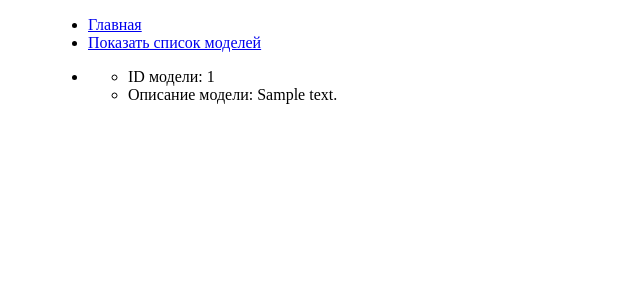
After one commit to davy829/3d_model_in_db, a Flask app: template templates/show_models.html in a window 1280 px wide. The commit adds this page. Shown: the top 300 px of the page, without its empty margins (0-640 px from the left). Run offline with Flask 2, Linux system fonts and the light colour scheme; the template is opened without the code that fills it: most values are stand-ins (such as "Sample title", 1, 10 or a date in 2020).

Commit message:
added show_models template and buttons on navigation bar

```diff
--- a/templates/layout.html
+++ b/templates/layout.html
@@ -8,10 +8,12 @@
 
 <body>
 	<ul class="mainmenu">
+		<li><a href="{{ url_for('index') }}">Главная</a></li>
+		<li><a href="{{ url_for('show_models') }}">Показать список моделей</a></li>
 	</ul>
-	{% block content %}
-	{% endblock %}
 	<div class="content">
+		{% block content %}
+		{% endblock %}
 	</div>
 </body>
 
--- /dev/null
+++ b/templates/show_models.html
@@ -0,0 +1,15 @@
+{% extends 'layout.html' %}
+
+{% block content %}
+<ul>
+{% for model in models %}
+<li>
+	<ul>
+	<li>ID модели: {{model.get_id()}}</li>
+    <li>Описание модели: {{model.description}}</li>
+	</ul>
+</li>
+<br>
+{% endfor %}
+</ul>
+{% endblock %}
```
